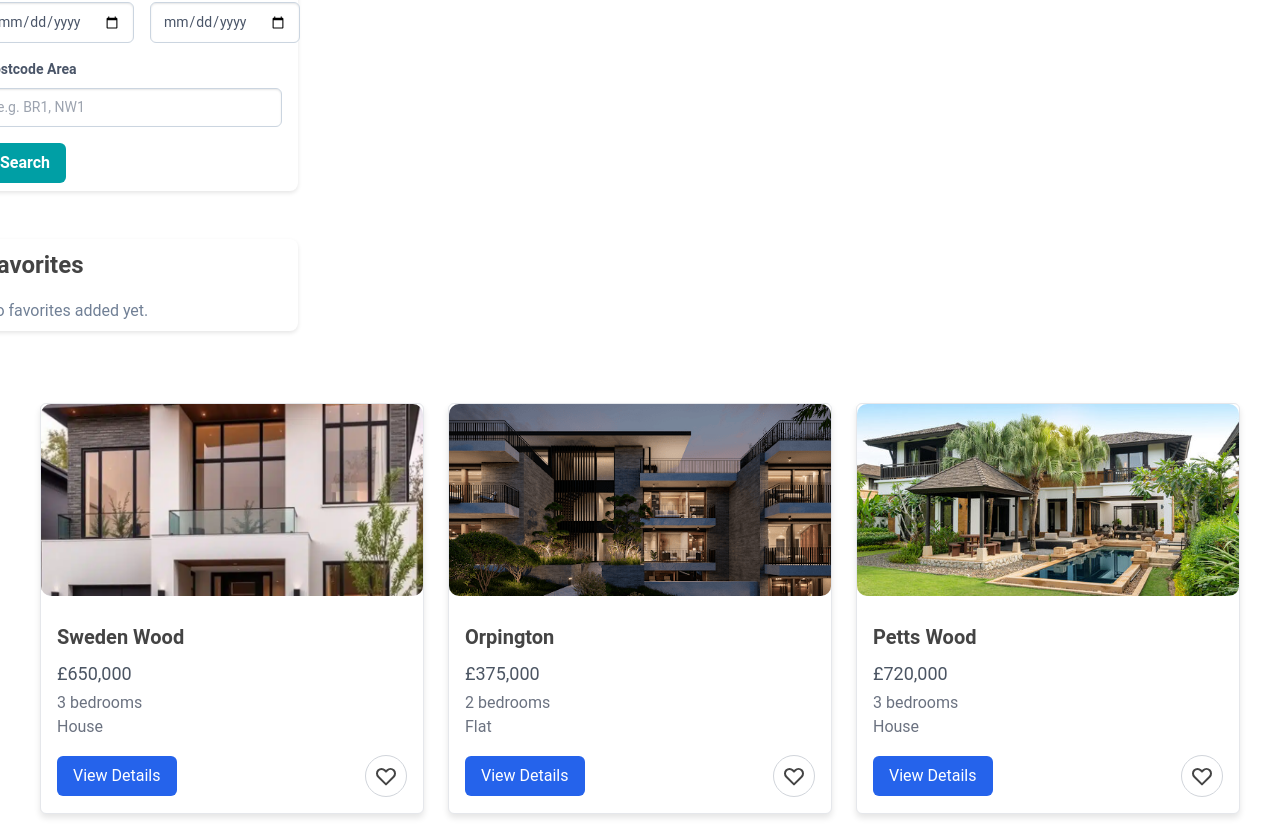
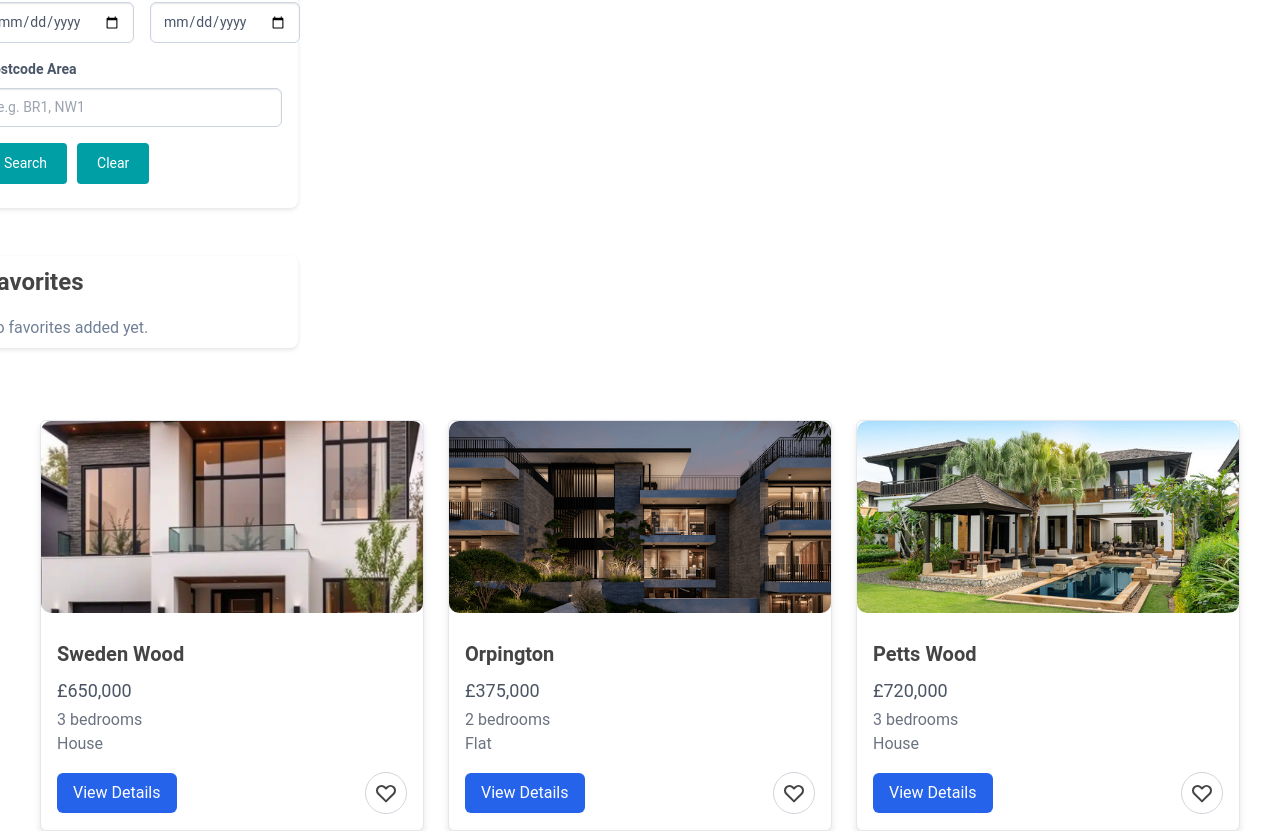
Before and after one commit to sasindri-siriwardene/RoyalEstate, a React (Vite) app: page / in a window 1280 px wide. Shown: the part 1235-2066 px from the top of the page. Built offline with nearby package versions, Linux system fonts and the light colour scheme.

Commit message:
Added clear button

```diff
--- a/src/Components/SearchForm.css
+++ b/src/Components/SearchForm.css
@@ -54,29 +54,37 @@
     font-family: 'Roboto', sans-serif;
     color: #444444;
   }
+  .button-group {
+    display: flex;
+    justify-content: flex-start;
+    gap: 10px; /* Adds spacing between buttons */
+  }
+
   .button {
-    background-color: #009FA5;
+    padding: 10px 20px;
+    font-size: 14px;
+    border-radius: 4px;
+    border: none;
+    cursor: pointer;
+    background-color: #009FA5; /* Red color for clear button */
     color: white;
-    font-weight: bold;
-    padding: 0.5rem 1rem;
-    border-radius: 0.375rem;
-    transition: background-color 0.2s;
-    margin-right: 3rem;
-    display: flex;
-    justify-content: center;
-    align-items: center;
+  }
 
+  .clear-button {
+    background-color: #009FA5; /* Red color for clear button */
+    color: white;
+  }
 
+  .clear-button:hover {
+    background-color: #d32f2f; /* Darker red on hover */
   }
 
   .button:hover {
-    background-color: #2b6cb0;
+    background-color: #00787E; /* Darker red on hover */
+    color: white;
   }
 
-  .button:focus {
-    outline: none;
-    box-shadow: 0 0 0 2px rgba(66, 153, 225, 0.6);
-  }
+
     /* Mobile Styles */
 @media (max-width: 768px){
     .form-container {
--- a/src/Components/SearchForm.jsx
+++ b/src/Components/SearchForm.jsx
@@ -2,7 +2,7 @@ import React, { useState } from 'react';
 import './SearchForm.css';
 
 function SearchForm({ onSearch }) {
-  const [searchCriteria, setSearchCriteria] = useState({
+  const initialCriteria = {
     type: 'any',
     minPrice: '',
     maxPrice: '',
@@ -11,7 +11,9 @@ function SearchForm({ onSearch }) {
     dateAfter: '',
     dateBefore: '',
     postcode: '',
-  });
+  };
+
+  const [searchCriteria, setSearchCriteria] = useState(initialCriteria);
 
   const handleChange = (e) => {
     const { name, value } = e.target;
@@ -21,6 +23,10 @@ function SearchForm({ onSearch }) {
   const handleSubmit = (e) => {
     e.preventDefault();
     onSearch(searchCriteria);
+  };
+
+  const handleClear = () => {
+    setSearchCriteria(initialCriteria);
   };
 
   return (
@@ -144,11 +150,18 @@ function SearchForm({ onSearch }) {
           onChange={handleChange}
         />
       </div>
-
+      <div className="form-group button-group">
         <button className="button" type="submit">
           Search
         </button>
-
+        <button
+          className="button clear-button"
+          type="button"
+          onClick={handleClear}
+        >
+          Clear
+        </button>
+      </div>
     </form>
   );
 }
```
